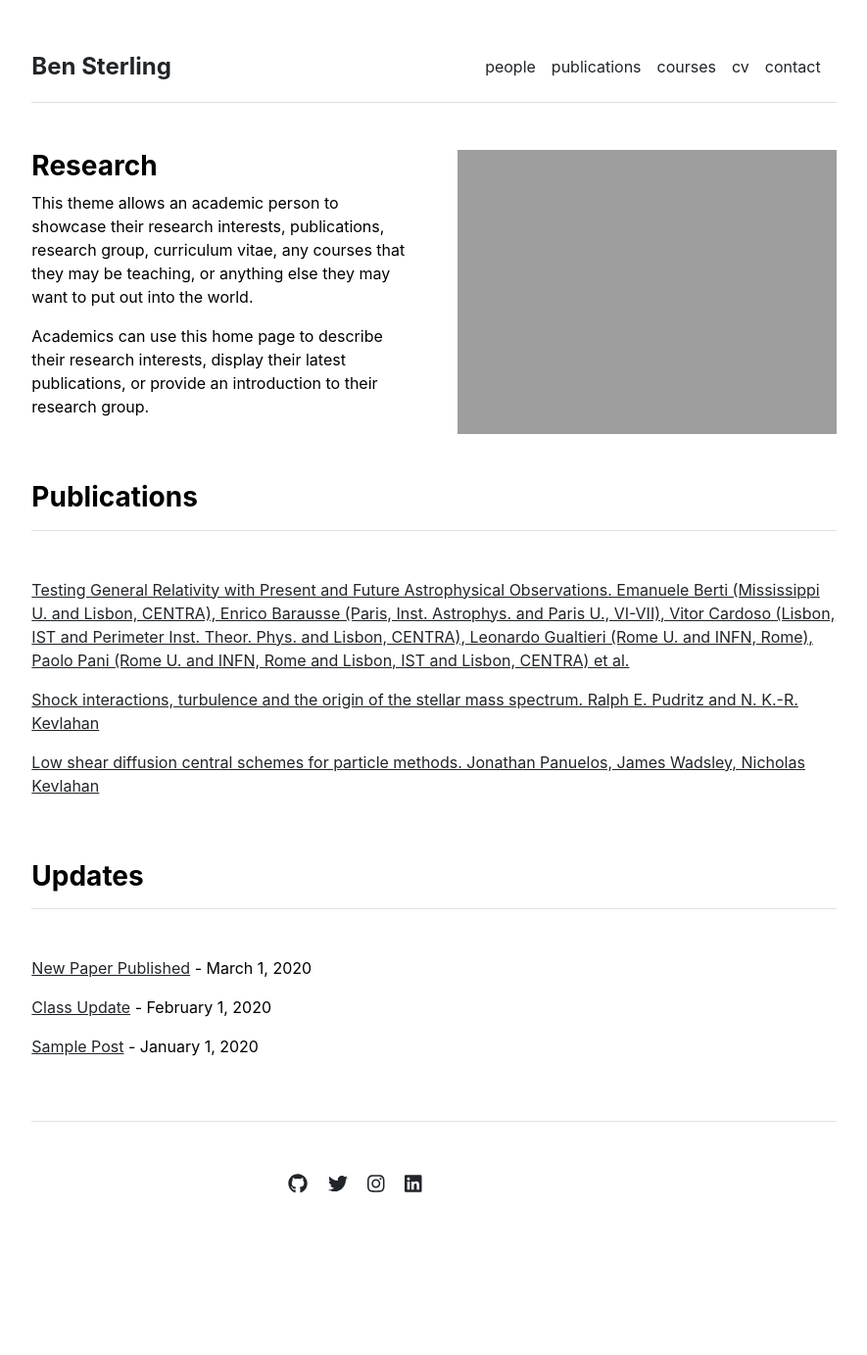
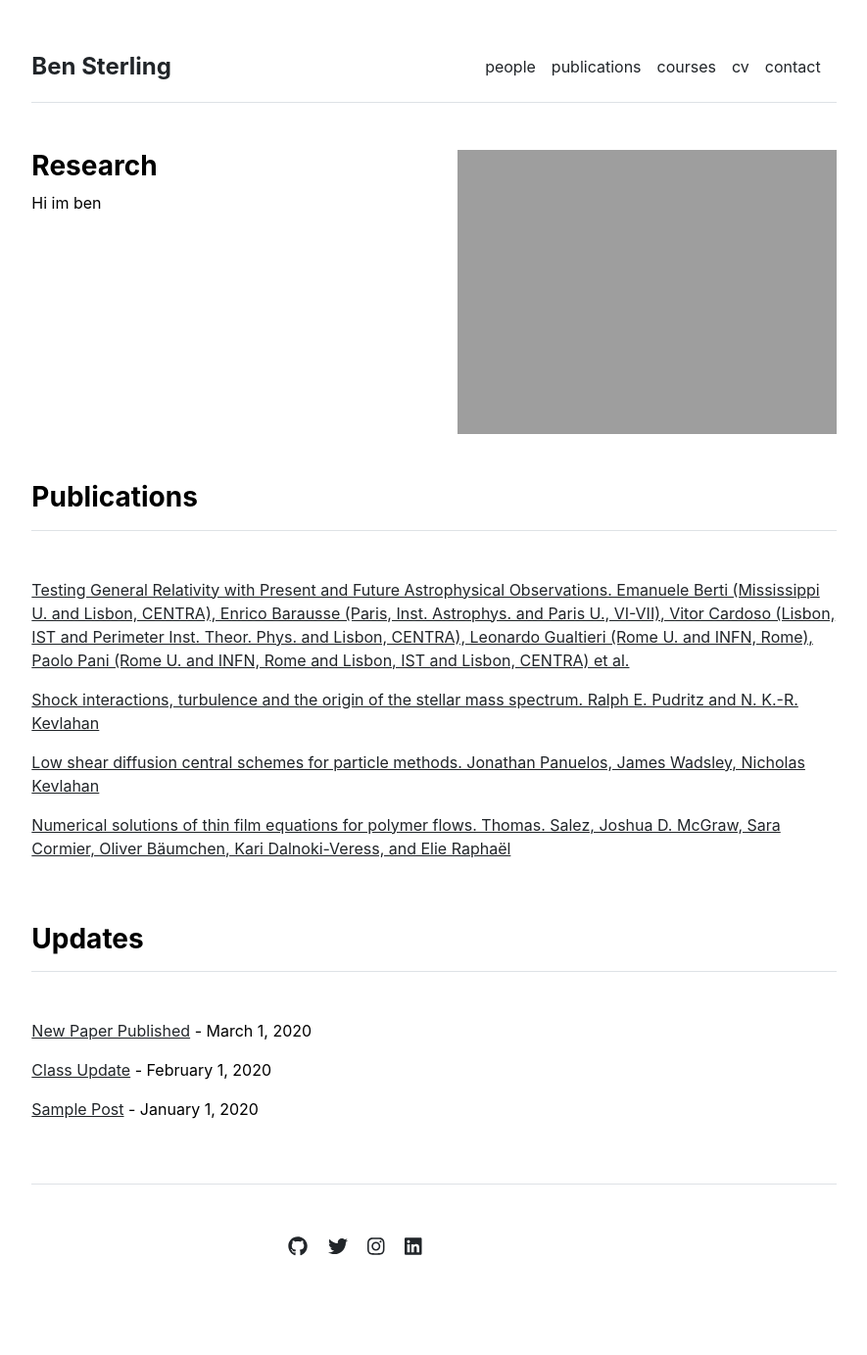
Before and after one commit to Ben-Sterling/Ben-Sterling.github.io, a Jekyll site: the page built from index.md, in a window 1280 px wide. Shown: the whole page at 98% size, without its empty margins (197-1082 px from the left). Built offline with Jekyll 4.4.1, drawn with Linux system fonts in a browser that asks for light colours; before the commit the page ends 1319 px from its top, so only the background shows below that.

Commit message:
test part 2

```diff
--- a/index.md
+++ b/index.md
@@ -1,8 +1,6 @@
 ---
 layout: home
-title: "Home"
+title: "About"
 ---
 
-This theme allows an academic person to showcase their research interests, publications, research group, curriculum vitae, any courses that they may be teaching, or anything else they may want to put out into the world.
-
-Academics can use this home page to describe their research interests, display their latest publications, or provide an introduction to their research group.
+Hi im ben
```
